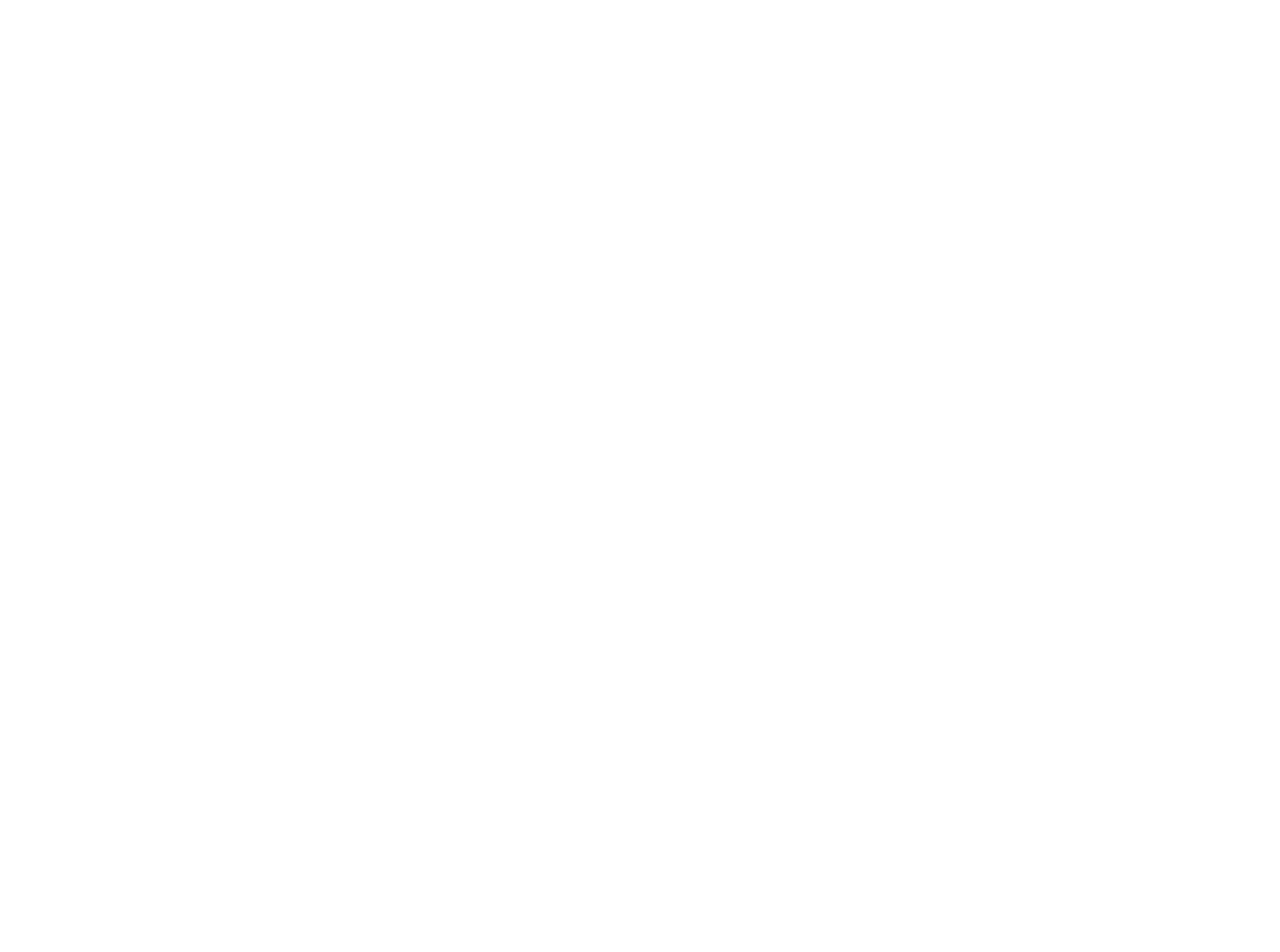
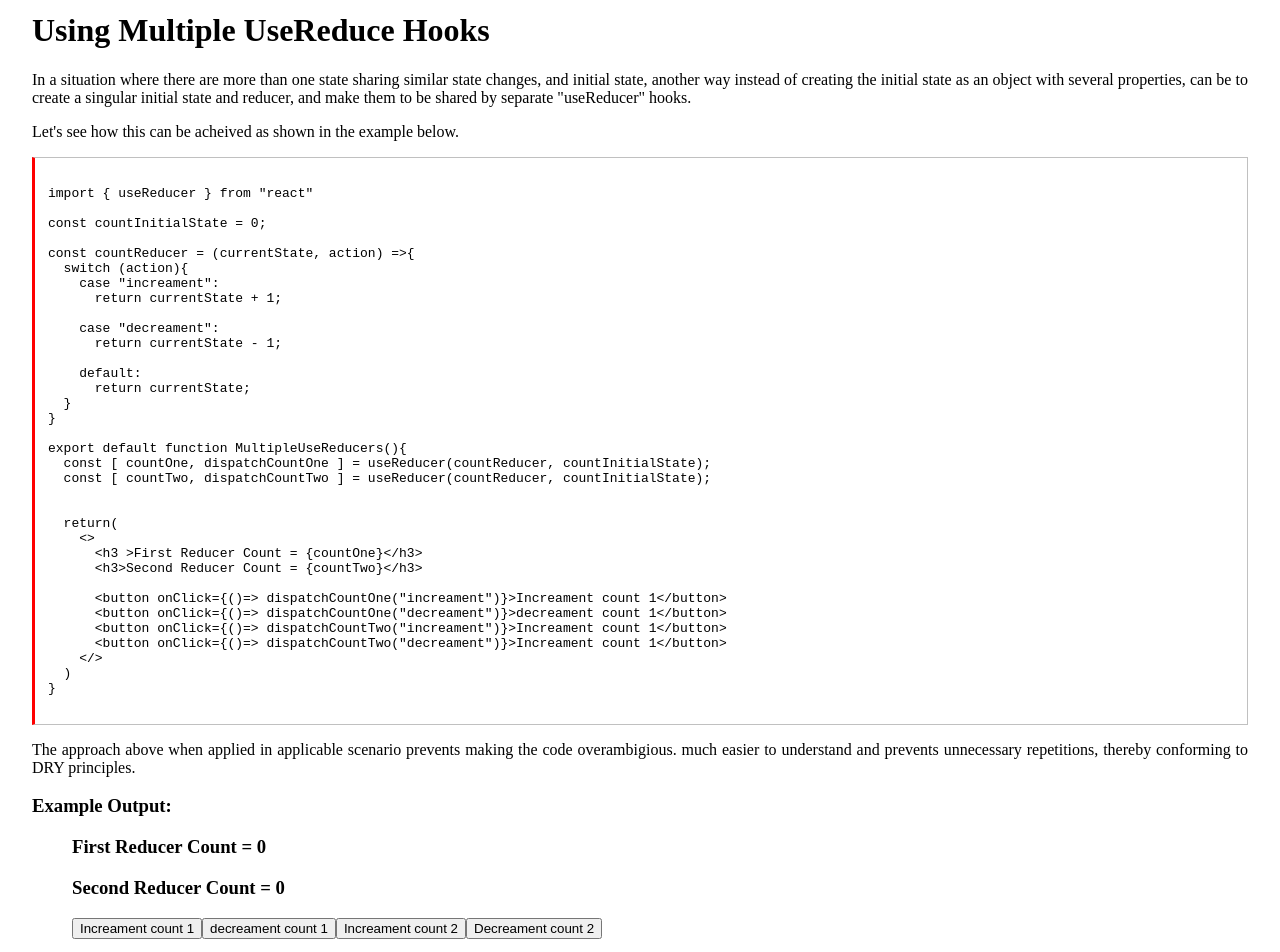
Before and after one commit to Hycient195/Learn-React-Hooks, a React (Create React App) app: page / in a window 1280 px wide. Shown: the part 4500-5452 px from the top of the page. Before the commit the page ends 4430 px from the top, so only its background shows below. Built offline with nearby package versions, Linux system fonts and the light colour scheme.

Commit message:
Added use of multiple useReducers

```diff
--- /dev/null
+++ b/src/04. UseReducer/04. Multiple_UseReducers.js
@@ -0,0 +1,100 @@
+import { useReducer } from "react"
+
+const countInitialState = 0;
+
+const countReducer = (currentState, action) =>{
+  switch (action){
+    case "increament":
+      return currentState + 1;
+
+    case "decreament":
+      return currentState - 1;
+
+    default:
+      return currentState;
+  }
+}
+
+export default function MultipleUseReducers(){
+  const [ countOne, dispatchCountOne ] = useReducer(countReducer, countInitialState);
+  const [ countTwo, dispatchCountTwo ] = useReducer(countReducer, countInitialState);
+
+
+  return(
+    <>
+      <h1>Using Multiple UseReduce Hooks</h1>
+      <p>
+        In a situation where there are more than one state sharing similar state
+        changes, and initial state, another way instead of creating the initial
+        state as an object with several properties, can be to create a singular
+        initial state and reducer, and make them to be shared by separate "useReducer"
+        hooks.
+      </p>
+      <p>
+        Let's see how this can be acheived as shown in the example below.
+      </p>
+      <code>
+        <pre>
+          {
+            `
+import { useReducer } from "react"
+
+const countInitialState = 0;
+
+const countReducer = (currentState, action) =>{
+  switch (action){
+    case "increament":
+      return currentState + 1;
+
+    case "decreament":
+      return currentState - 1;
+
+    default:
+      return currentState;
+  }
+}
+
+export default function MultipleUseReducers(){
+  const [ countOne, dispatchCountOne ] = useReducer(countReducer, countInitialState);
+  const [ countTwo, dispatchCountTwo ] = useReducer(countReducer, countInitialState);
+
+
+  return(
+    <>
+      <h3 >First Reducer Count = {countOne}</h3>
+      <h3>Second Reducer Count = {countTwo}</h3>
+
+      <button onClick={()=> dispatchCountOne("increament")}>Increament count 1</button>
+      <button onClick={()=> dispatchCountOne("decreament")}>decreament count 1</button>
+      <button onClick={()=> dispatchCountTwo("increament")}>Increament count 1</button>
+      <button onClick={()=> dispatchCountTwo("decreament")}>Increament count 1</button>
+    </>
+  )
+}
+            `
+          }
+        </pre>
+      </code>
+      <p>
+        The approach above when applied in applicable scenario prevents
+        making the code overambigious. much easier to understand and
+        prevents unnecessary repetitions, thereby conforming to DRY
+        principles.
+      </p>
+
+      <dl>
+        <dt><h3>Example Output:</h3></dt>
+        <dd>
+          <h3 >First Reducer Count = {countOne}</h3>
+          <h3>Second Reducer Count = {countTwo}</h3>
+
+          <button onClick={()=> dispatchCountOne("increament")} >Increament count 1</button>
+          <button onClick={()=> dispatchCountOne("decreament")} >decreament count 1</button>
+          <button onClick={()=> dispatchCountTwo("increament")} >Increament count 2</button>
+          <button onClick={()=> dispatchCountTwo("decreament")} >Decreament count 2</button>
+        </dd>
+      </dl>
+
+    </>
+  )
+}
--- a/src/App.js
+++ b/src/App.js
@@ -4,6 +4,7 @@
 import UseReducerHook from './04. UseReducer/01. UseReducerHook';
 import ObjecStateWithUseReducer from './04. UseReducer/02. Object_State_With_UseReducer';
 import ObjectActionWithUseReducer from './04. UseReducer/03. Object_Action_With_UseReducer';
+import MultipleUseReducers from './04. UseReducer/04. Multiple_UseReducers';
 import './App.css';
 
 
@@ -40,6 +41,8 @@
       <ObjecStateWithUseReducer />
       <hr />
       <ObjectActionWithUseReducer />
+      <hr />
+      <MultipleUseReducers />
 
       {/* <BrowserRouter>
         <Routes>
```
